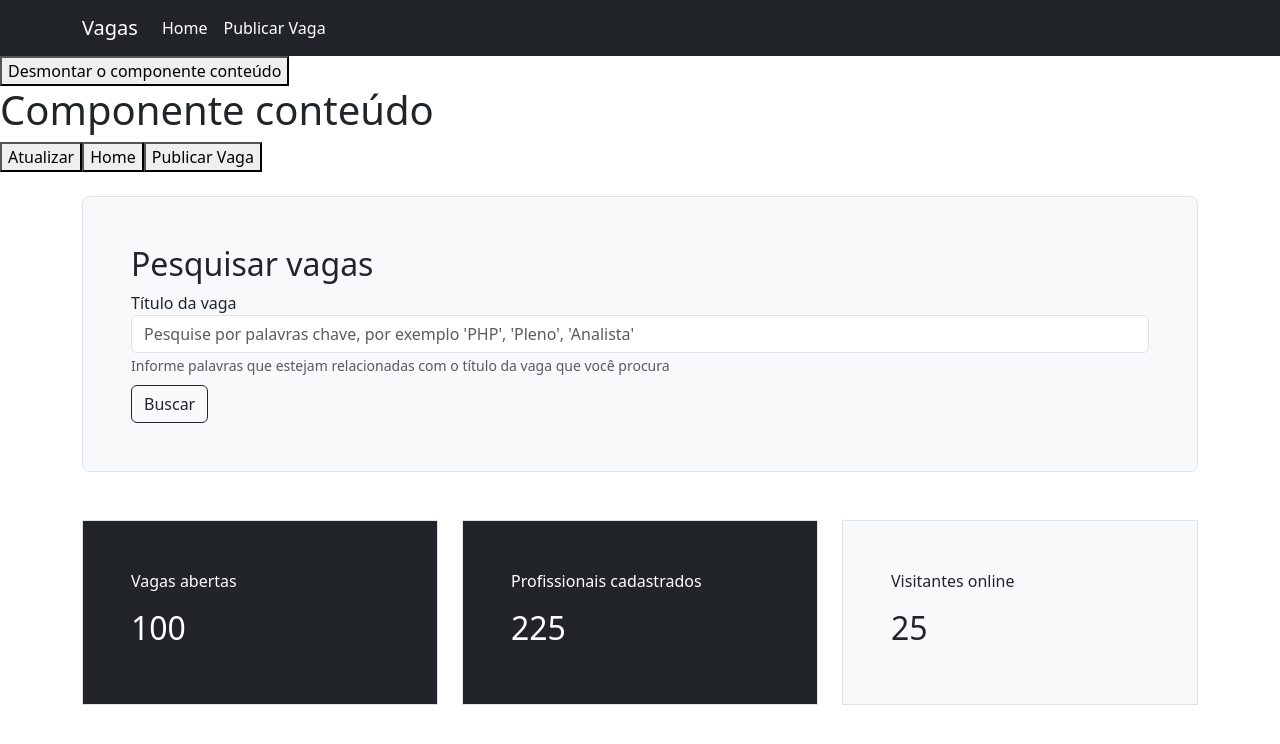
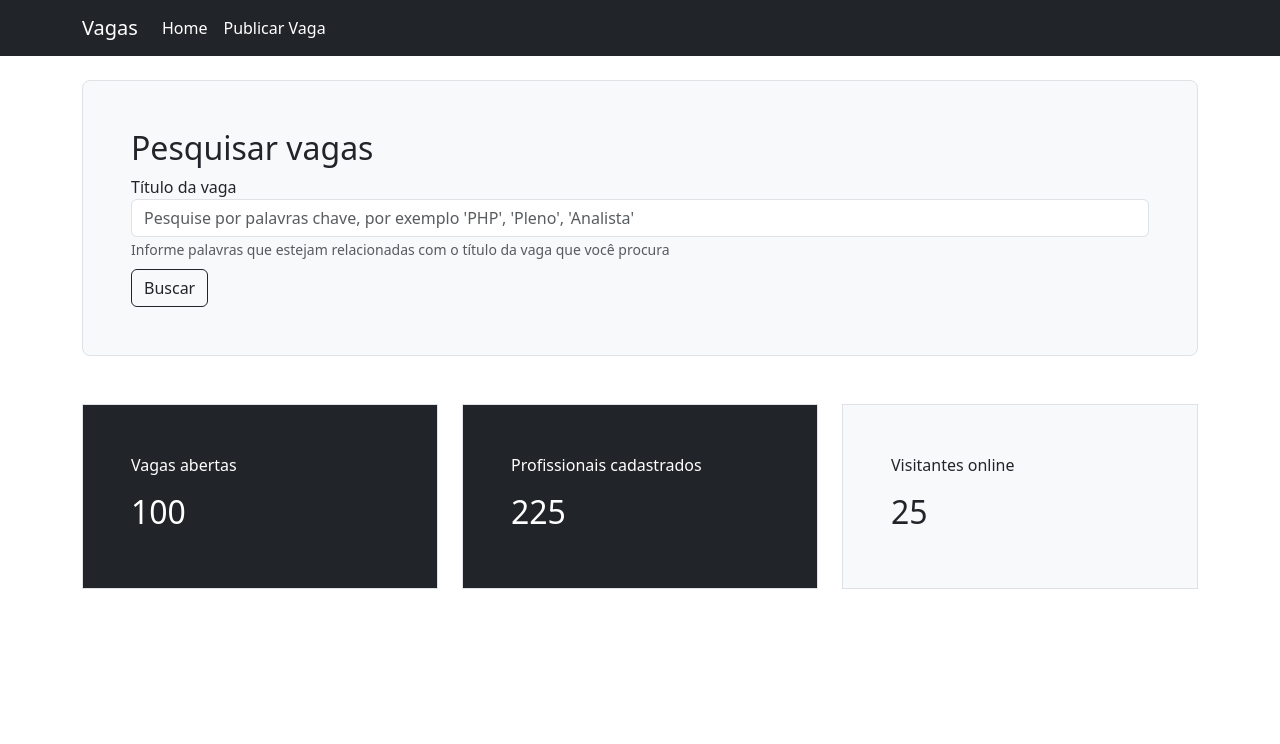
Before and after one commit to murilonicemento/vagas, a Vue app: page / in a window 1280 px wide. Shown: the top 744 px of the page. Built offline with nearby package versions, Linux system fonts and the light colour scheme.

Commit message:
feat: implements navegation by component

```diff
--- a/src/App.vue
+++ b/src/App.vue
@@ -1,10 +1,7 @@
 <template>
   <div>
-    <TopoComponent :funcaoCallback="acao()" />
-    <button @click="desmontarComponente()">
-      Desmontar o componente conteúdo
-    </button>
-    <ConteudoComponent v-if="visibilidade" />
+    <TopoComponent @navegar="componente = $event" />
+    <ConteudoComponent v-if="visibilidade" :conteudo="componente" />
   </div>
 </template>
 
@@ -20,15 +17,8 @@ export default {
   },
   data: () => ({
     visibilidade: true,
+    componente: "HomeView",
   }),
-  methods: {
-    desmontarComponente() {
-      this.visibilidade = false;
-    },
-    acao() {
-      console.log("Deu bom");
-    },
-  },
 };
 </script>
 
--- a/src/components/layouts/ConteudoComponent.vue
+++ b/src/components/layouts/ConteudoComponent.vue
@@ -1,9 +1,5 @@
 <template>
   <div>
-    <h1>{{ titulo }}</h1>
-    <button @click="atualizarComponente()">Atualizar</button>
-    <button @click="conteudo = 'HomeView'">Home</button>
-    <button @click="conteudo = 'PublicarVaga'">Publicar Vaga</button>
     <keep-alive>
       <component :is="conteudo" />
     </keep-alive>
@@ -20,55 +16,12 @@ export default {
     HomeView,
     PublicarVaga,
   },
-  data: () => ({
-    teste: "O componente foi criado",
-    titulo: "Componente conteúdo",
-    conteudo: "HomeView",
-  }),
-  methods: {
-    atualizarComponente() {
-      this.titulo += "*";
+  props: {
+    conteudo: {
+      type: String,
+      required: true,
     },
   },
-  // beforeCreate() {
-  //   console.log("Antes de criar", this.teste);
-  // },
-  // created() {
-  //   console.log("Criado", this.teste);
-  // },
-  // beforeMount() {
-  //   console.log("Antes de montar o template");
-  // },
-  // mounted() {
-  //   console.log("Montado");
-  // },
-  // beforeUpdate() {
-  //   console.log("Antes de atualizar");
-  // },
-  // updated() {
-  //   console.log("Atualizado");
-  // },
-  // beforeUnmount() {
-  //   console.log("Antes de desmontar/destruir");
-  // },
-  // unmounted() {
-  //   console.log("Desmontado/destruído");
-  // },
-  // errorCaptured() {
-  //   console.log("Erro capturado");
-  // },
-  // renderTracked() {
-  //   console.log("Re-renderização rastreada");
-  // },
-  // renderTriggered() {
-  //   console.log("Re-renderização acionada");
-  // },
-  // activated() {
-  //   console.log("Componente é ativado");
-  // },
-  // deactivated() {
-  //   console.log("Componente desativado");
-  // },
 };
 </script>
 
--- a/src/components/layouts/TopoComponent.vue
+++ b/src/components/layouts/TopoComponent.vue
@@ -20,7 +20,7 @@
               class="nav-link active"
               aria-current="page"
               href="#"
-              @click="funcaoCallback()"
+              @click="navegarPara('HomeView')"
               >Home</a
             >
           </li>
@@ -29,7 +29,7 @@
               class="nav-link active"
               aria-current="page"
               href="#"
-              @click="funcaoCallback()"
+              @click="navegarPara('PublicarVaga')"
               >Publicar Vaga</a
             >
           </li>
@@ -42,17 +42,10 @@
 <script>
 export default {
   name: "TopoComponent",
-  // methods: {
-  //   navegarPara() {
-  //     this.$emit("nomeDoEvento", (param1, param2) => {
-  //       console.log("Função de callback");
-  //       console.log(param1);
-  //       console.log(param2);
-  //     });
-  //   },
-  // },
-  props: {
-    funcaoCallback: Function,
+  methods: {
+    navegarPara(param) {
+      this.$emit("navegar", param);
+    },
   },
 };
 </script>
```
